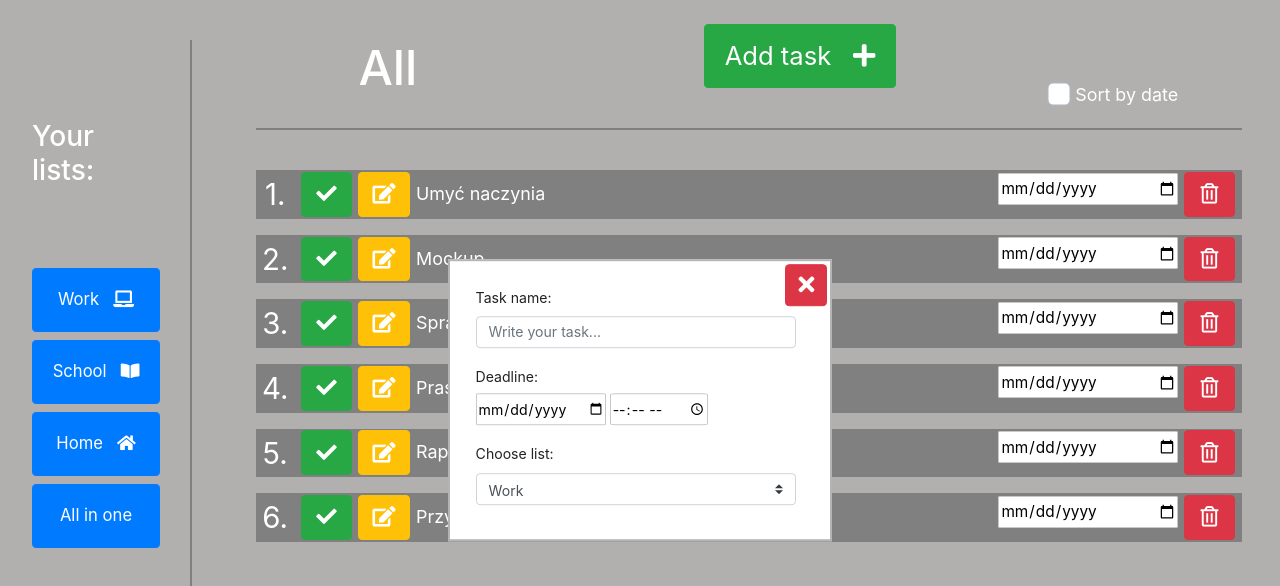
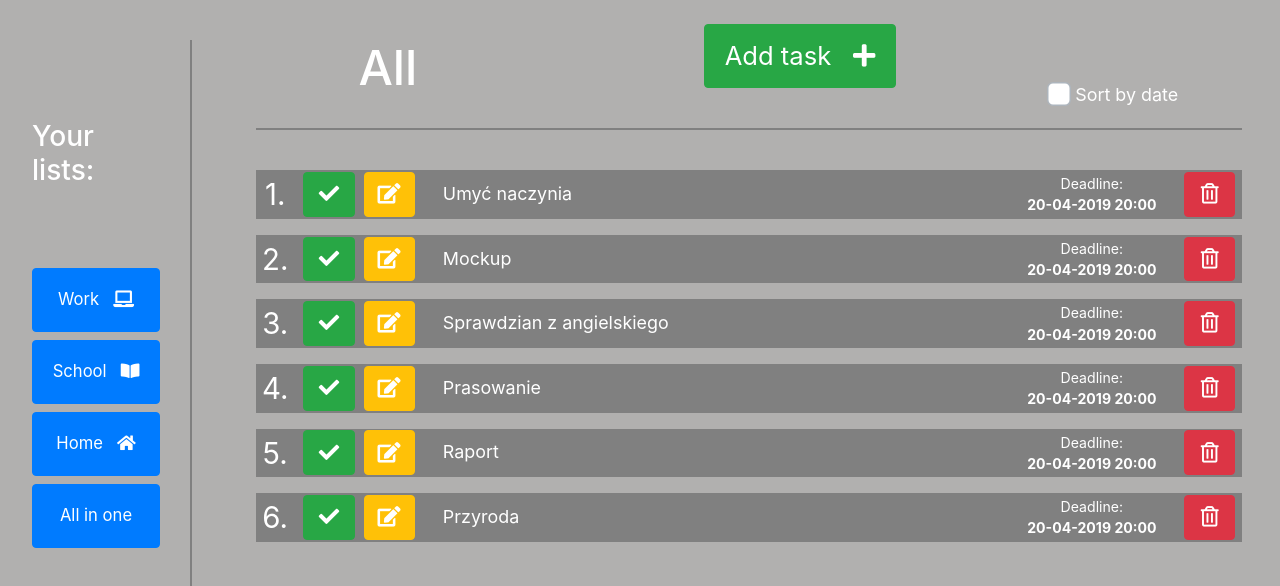
Before and after one commit to pazikbartek/ToDoApp, a React (Create React App) app: page / in a window 1280 px wide. Shown: the top 586 px of the page. Built offline with nearby package versions, Linux system fonts and the light colour scheme.

Commit message:
finishing and deleting tasks

```diff
--- a/src/AddTask.js
+++ b/src/AddTask.js
@@ -11,7 +11,6 @@ const AddTask = (props) => {
                 <input type="checkbox" className="custom-control-input" id="customCheck1" />
                 <label className="custom-control-label" htmlFor="customCheck1">Sort by date</label>
             </div>
-
         </div>
     )
 }
--- a/src/App.js
+++ b/src/App.js
@@ -11,13 +11,11 @@ class App extends Component {
   }
 
   handleChangeCategory = (category, icon) => {
-    console.log(icon)
     this.setState({
       currentCategory: category,
       currentIcon: icon
     })
   }
-
 
   render() {
     return (
--- a/src/TaskList.js
+++ b/src/TaskList.js
@@ -7,38 +7,50 @@ class TaskList extends Component{
     state = {
         tasks: [
             {
-                Id:1,
+                Id:0,
                 name:"Umyć naczynia",
                 category: "Home",
+                removed: false,
+                done: false
+            },
+            {
+                Id:1,
+                name:"Mockup",
+                category: "Work",
+                removed: false,
+                done: false
             },
             {
                 Id:2,
-                name:"Mockup",
-                category: "Work",
+                name:"Sprawdzian z angielskiego",
+                category: "School",
+                removed: false,
+                done: false
             },
             {
                 Id:3,
-                name:"Sprawdzian z angielskiego",
-                category: "School",
+                name:"Prasowanie",
+                category: "Home",
+                removed: false,
+                done: false
             },
             {
                 Id:4,
-                name:"Prasowanie",
-                category: "Home",
+                name:"Raport",
+                category: "Work",
+                removed: false,
+                done: false
             },
             {
                 Id:5,
-                name:"Raport",
-                category: "Work",
-            },
-            {
-                Id:6,
                 name:"Przyroda",
                 category: "School",
+                removed: false,
+                done: false
             }
         ],
 
-        editorOn: true,
+        editorOn: false,
     }
 
     handleAddTask = () =>{
@@ -51,21 +63,69 @@ class TaskList extends Component{
         this.setState({
             editorOn:false
         })
-
     }
 
+    handleTaskRemove = (e) =>{
+        function checkAdult(task) {
+            return task.Id == e.target.id;
+        }
+        const changedTasks = [...this.state.tasks]
+        const taskToRemove = changedTasks.findIndex(checkAdult)
+        changedTasks[taskToRemove].removed = true;
+        this.setState({
+            tasks:changedTasks
+        })
+
+        setTimeout(()=>{
+            changedTasks.splice(taskToRemove, 1)
+            this.setState({
+              tasks: changedTasks
+            })
+        },400)
+    }
+
+    handleTaskDone = (e) =>{
+        console.log('dziala')
+        function checkAdult(task) {
+            return task.Id == e.target.id;
+        }
+        const changedTasks = [...this.state.tasks]
+        const taskToDone = changedTasks.findIndex(checkAdult)
+        changedTasks[taskToDone].done = true;
+        this.setState({
+            tasks:changedTasks
+        })
+    }
 
     render(){
         let taskByCat = [];
 
         if(this.props.curCat==="All"){
-            taskByCat = this.state.tasks.map((task, index) => <Task index={index} key={index} name={task.name}/>)
+            taskByCat = this.state.tasks.map((task, index) => {
+            return (<Task
+                     key={index}
+                     id={task.Id}
+                     index={index}
+                     name={task.name}
+                     style={ task.removed ? [{animation: "visibility 0.5s"}, true] : (task.done ? [{animation: "done 0.3s forwards"}, true, {textDecoration: "line-through"}] : [null])}
+                     handleTaskRemove={this.handleTaskRemove}
+                     handleTaskDone={this.handleTaskDone}/>)
+            })
         }
-
         else{
+            let nr = -1;
             taskByCat = this.state.tasks.map((task, index) => {
                 if(task.category===this.props.curCat){
-                    return <Task index={index} key={index} name={task.name} />
+                    nr = nr+1;
+                    return (<Task
+                            id={task.Id}
+                            index={nr}
+                            key={index}
+                            name={task.name}
+                            style={ task.removed ? [{animation: "visibility 0.5s"}, true] : (task.done ? [{animation: "done 0.3s forwards"}, true, {textDecoration: "line-through"}] : [null])}
+                            handleTaskRemove={this.handleTaskRemove}
+                            handleTaskDone={this.handleTaskDone}/>)
+
                 }
             })
         }
--- a/src/edit.js
+++ b/src/edit.js
@@ -12,8 +12,8 @@ class Edit extends Component{
                     Deadline: <br />
                     <input type="date" /> <input type="time"/> <br/>
 
-                    <label class="mr-sm-2" for="inlineFormCustomSelect">Choose list:</label>
-                    <select class="custom-select mr-sm-2" id="inlineFormCustomSelect">
+                    <label className="mr-sm-2" htmlFor="inlineFormCustomSelect">Choose list:</label>
+                    <select className="custom-select mr-sm-2" id="inlineFormCustomSelect">
                         <option value="1">Work</option>
                         <option value="2">School</option>
                         <option value="3">Home</option>
--- a/src/style.css
+++ b/src/style.css
@@ -65,6 +65,7 @@ label.custom-control-label::before{
   height:3.8vw;
   margin: 0 0 2vh 0;
   background-color: gray;
+
 }
 .btn.btn-success.b{
   width:4vw;
@@ -75,11 +76,6 @@ label.custom-control-label::before{
   justify-content:center;
   margin:0;
 }
-.task input{
-  width:14vw;
-  border:none;
-  font-size: 1.2vw;
-}
 .task p {
   width:3vw;
   margin: 0;
@@ -89,6 +85,11 @@ label.custom-control-label::before{
   width:45vw;
   text-align: left;
   font-size:1.4vw;
+  padding: 0 0 0 1.5vw;
+}
+.task p.deadline{
+  font-size:1.1vw;
+  width:13vw;
 }
 .btn.btn-warning{
   color:white;
@@ -100,6 +101,9 @@ label.custom-control-label::before{
   justify-content:center;
 }
 .btn.btn-warning:hover{
+  color:white;
+}
+.btn.btn-warning:disabled{
   color:white;
 }
 .btn.btn-danger{
@@ -116,7 +120,7 @@ label.custom-control-label::before{
   position: absolute;
   width:30vw;
   min-height:22vw;
-  background-color: white;
+  background-color: rgb(247, 247, 247);
   left:50%;
   top:50%;
   transform: translate(-50%, -50%);
@@ -147,8 +151,8 @@ input[type="time"]{
   border-radius: 5%;
 }
 .btn.btn-danger.b{
-  width:3.3vw;
-  height:3.3vw;
+  width:3.1vw;
+  height:3.1vw;
   font-size: 1.8vw;
   display:flex;
   align-items: center;
@@ -163,3 +167,13 @@ input[type="time"]{
   font-size:1.1vw;
   margin: 0.1vw 0 0 0;
 }
+
+@keyframes visibility{
+  0% {opacity:1}
+  100% {opacity:0}
+}
+
+@keyframes done{
+  0% {opacity:1}
+  100% {opacity:0.7}
+}
--- a/src/task.js
+++ b/src/task.js
@@ -3,18 +3,18 @@ import React, { Component } from 'react';
 class Task extends Component{
     render(){
         return(
-            <div className="task">
+            <div className="task" style={this.props.style[0]} >
                 <p>{this.props.index + 1}.</p>
-                <button type="button" className="btn btn-success b">
-                    <i className="fas fa-check"></i>
+                <button type="button" onClick={this.props.handleTaskDone} disabled={this.props.style[1]} id={this.props.id}  className="btn btn-success b">
+                    <i className="fas fa-check" id={this.props.id}></i>
                 </button>
-                <button type="button" className="btn btn-warning">
-                    <i className="fas fa-edit"></i>
+                <button type="button" id={this.props.id} disabled={this.props.style[1]} className="btn btn-warning">
+                    <i className="fas fa-edit"  id={this.props.id}></i>
                 </button>
-                <p className="taskname">{this.props.name}</p>
-                <input type="date"></input>
-                <button type="button" className="btn btn-danger">
-                    <i className="far fa-trash-alt"></i>
+                <p className="taskname" style={this.props.style[2]}>{this.props.name}</p>
+                <p className="deadline">Deadline: <br /><b>20-04-2019 20:00</b></p>
+                <button type="button" id={this.props.id} onClick={this.props.handleTaskRemove} className="btn btn-danger">
+                    <i className="far fa-trash-alt" id={this.props.id}></i>
                 </button>
 
             </div>
```
